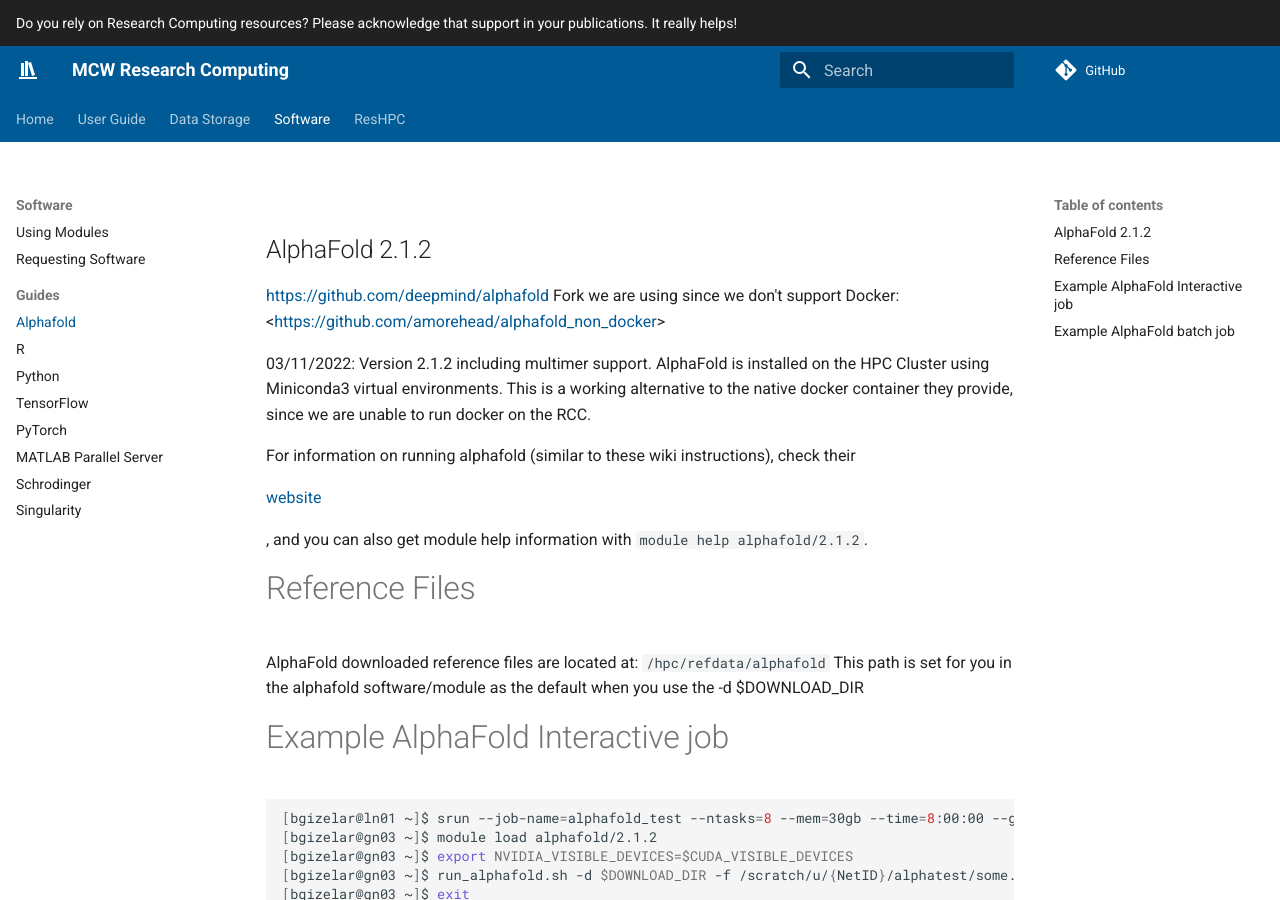
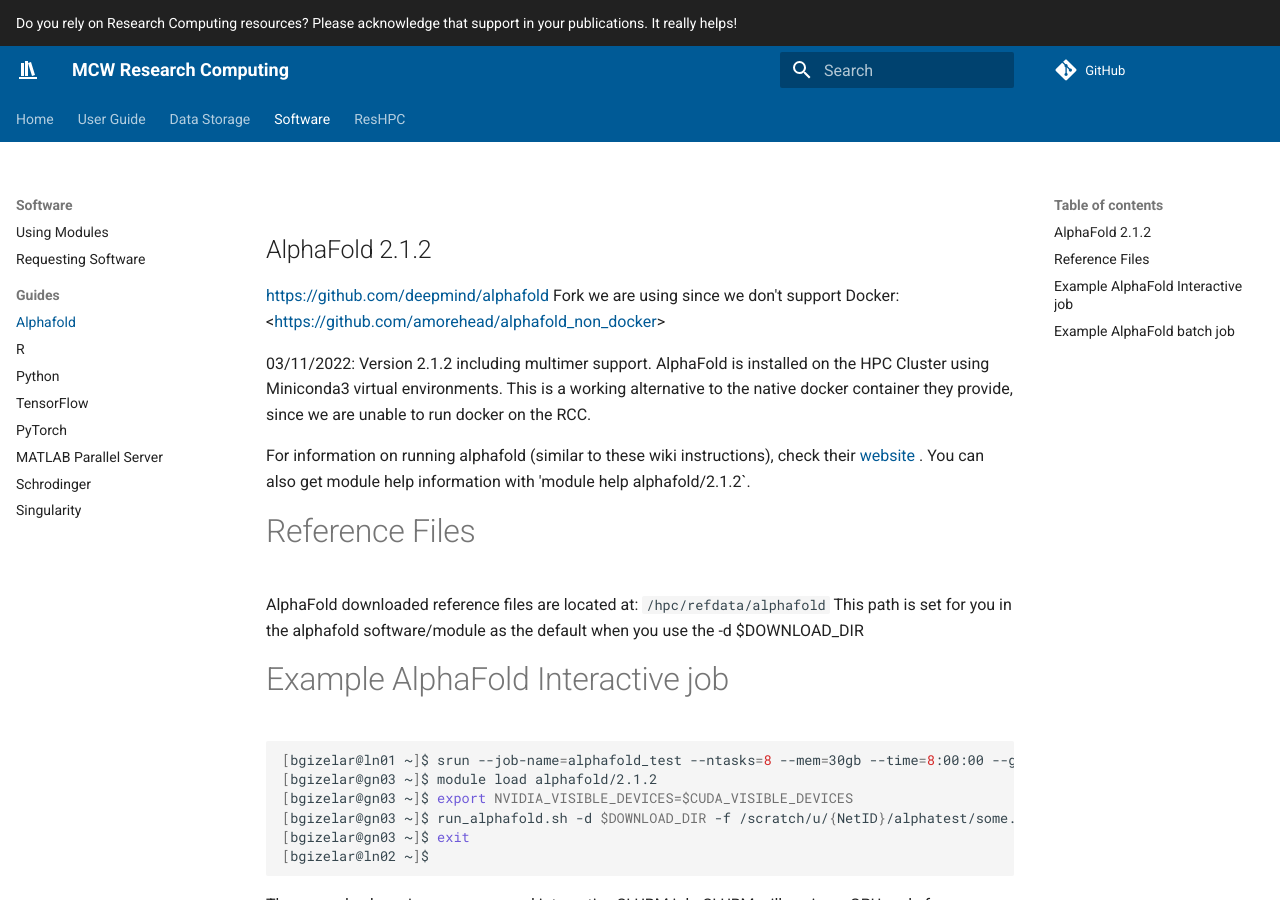
Before and after one commit to mcw-rcc/mcw-rcc.github.io, an MkDocs documentation site: the page built from docs/software/alphafold.md, in a window 1280 px wide and 900 px high. Built offline with MkDocs 1.6.1 and Material for MkDocs 9.7.7, drawn with Linux system fonts in a browser that asks for light colours; comment, search, counter and statistics services are not loaded.

Commit message:
Update alphafold.md

```diff
--- a/docs/software/alphafold.md
+++ b/docs/software/alphafold.md
@@ -9,14 +9,8 @@ is a working alternative to the native docker container they provide,
 since we are unable to run docker on the RCC.
 
 For information on running alphafold (similar to these wiki
-instructions), check their
-
-<html>
-<a href="https://github.com/amorehead/alphafold_non_docker">website</a>
-</html>
-
-, and you can also get module help information with
-`module help alphafold/2.1.2`.
+instructions), check their <html><a href="https://github.com/amorehead/alphafold_non_docker">website</a> </html>.
+You can also get module help information with 'module help alphafold/2.1.2`.
 
 # Reference Files
 
```
